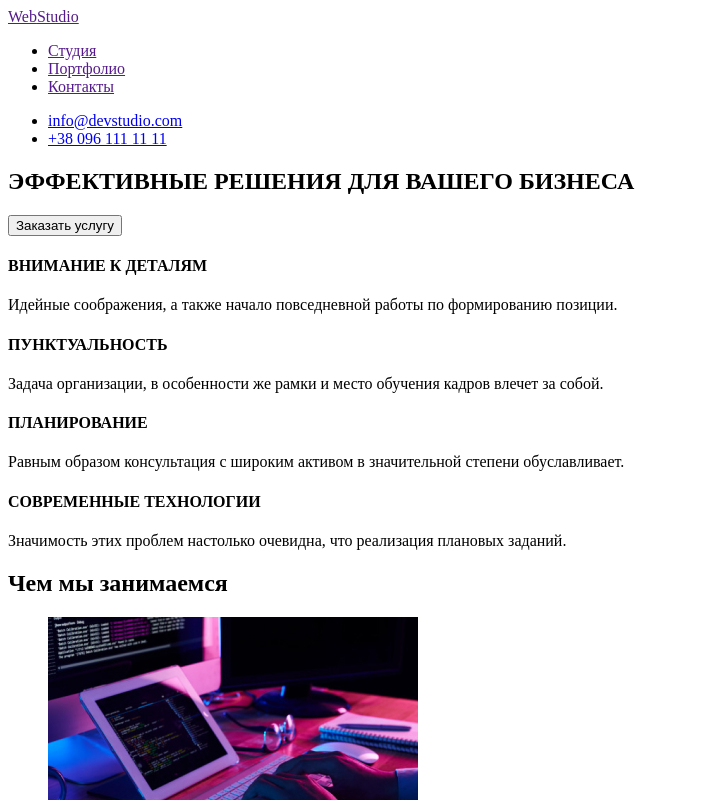
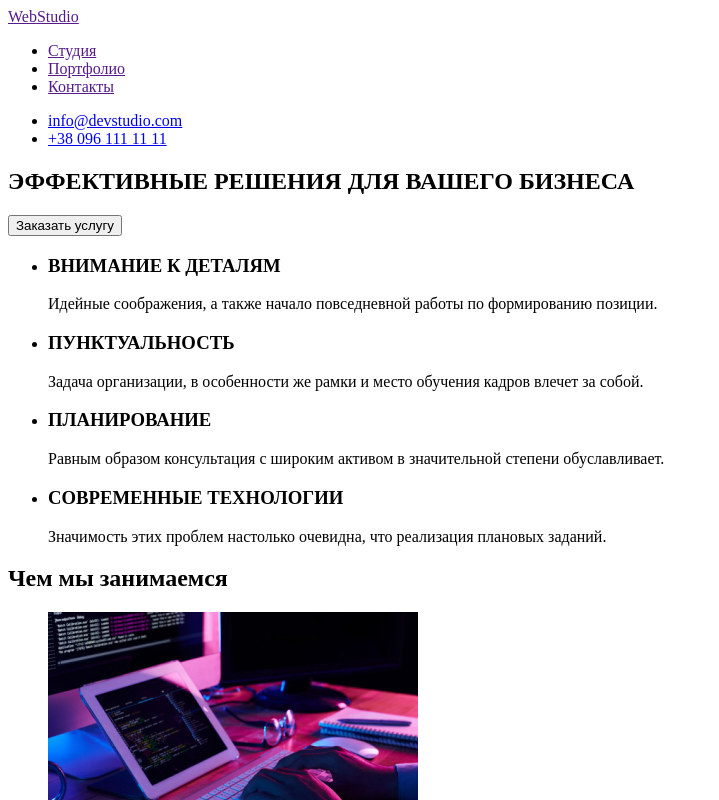
Before and after one commit to irynagithub/goit-markup-hw-01, a plain HTML site: page index.html in a window 1280 px wide. Shown: the top 800 px of the page, without its empty margins (0-719 px from the left). Drawn offline with Linux system fonts and the light colour scheme.

Commit message:
Adj mentor

```diff
--- a/index.html
+++ b/index.html
@@ -37,34 +37,36 @@
         <button type="button">Заказать услугу</button>
       </section>
       <section>
-        <div>
-          <h4>ВНИМАНИЕ К ДЕТАЛЯМ</h4>
+        <ul>
+          <li>
+            <h3>ВНИМАНИЕ К ДЕТАЛЯМ</h3>
             <p>
               Идейные соображения, а также начало повседневной работы по
               формированию позиции.
             </p>
-        </div>
-        <div>
-          <h4>ПУНКТУАЛЬНОСТЬ</h4>
+          </li>
+          <li>
+            <h3>ПУНКТУАЛЬНОСТЬ</h3>
             <p>
               Задача организации, в особенности же рамки и место обучения кадров
               влечет за собой.
             </p>
-        </div>
-        <div>
-          <h4>ПЛАНИРОВАНИЕ</h4>
+          </li>
+          <li>
+            <h3>ПЛАНИРОВАНИЕ</h3>
             <p>
-            Равным образом консультация с широким активом в значительной степени
-            обуславливает.
+              Равным образом консультация с широким активом в значительной
+              степени обуславливает.
             </p>
-        </div>
-        <div>
-          <h4>СОВРЕМЕННЫЕ ТЕХНОЛОГИИ</h4>
+          </li>
+          <li>
+            <h3>СОВРЕМЕННЫЕ ТЕХНОЛОГИИ</h3>
             <p>
-            Значимость этих проблем настолько очевидна, что реализация плановых
-            заданий.
+              Значимость этих проблем настолько очевидна, что реализация
+              плановых заданий.
             </p>
-        </div>
+          </li>
+        </ul>
       </section>
       <section>
         <h2>Чем мы занимаемся</h2>
@@ -100,12 +102,12 @@
         <ul>
           <li>
             <img src="./images/igor.jpg" alt="фото" width="270" height="260" />
-            <h4>Игорь Демьяненко</h4>
+            <h3>Игорь Демьяненко</h3>
             <p lang="en">Product Designer</p>
           </li>
           <li>
             <img src="./images/olga.jpg" alt="фото" width="270" height="260" />
-            <h4>Ольга Репина</h4>
+            <h3>Ольга Репина</h3>
             <p lang="en">Frontend Developer</p>
           </li>
           <li>
@@ -115,7 +117,7 @@
               width="270"
               height="260"
             />
-            <h4>Николай Тарасов</h4>
+            <h3>Николай Тарасов</h3>
             <p lang="en">Marketing</p>
           </li>
           <li>
@@ -125,7 +127,7 @@
               width="270"
               height="260"
             />
-            <h4>Михаил Ермаков</h4>
+            <h3>Михаил Ермаков</h3>
             <p lang="en">UI Designer</p>
           </li>
         </ul>
@@ -133,10 +135,8 @@
     </main>
     <footer>
       <a href="" lang="en"><span>Web</span>Studio</a>
+      <address>г. Киев, пр-т Леси Украинки, 26</address>
       <ul>
-        <li>
-          <address>г. Киев, пр-т Леси Украинки, 26</address>
-        </li>
         <li>
           <a href="mailto:info@devstudio.com">info@devstudio.com</a>
         </li>
```
Also changed, not shown: .prettierrc.json. Lines whose indentation alone changed are shown as unchanged.
